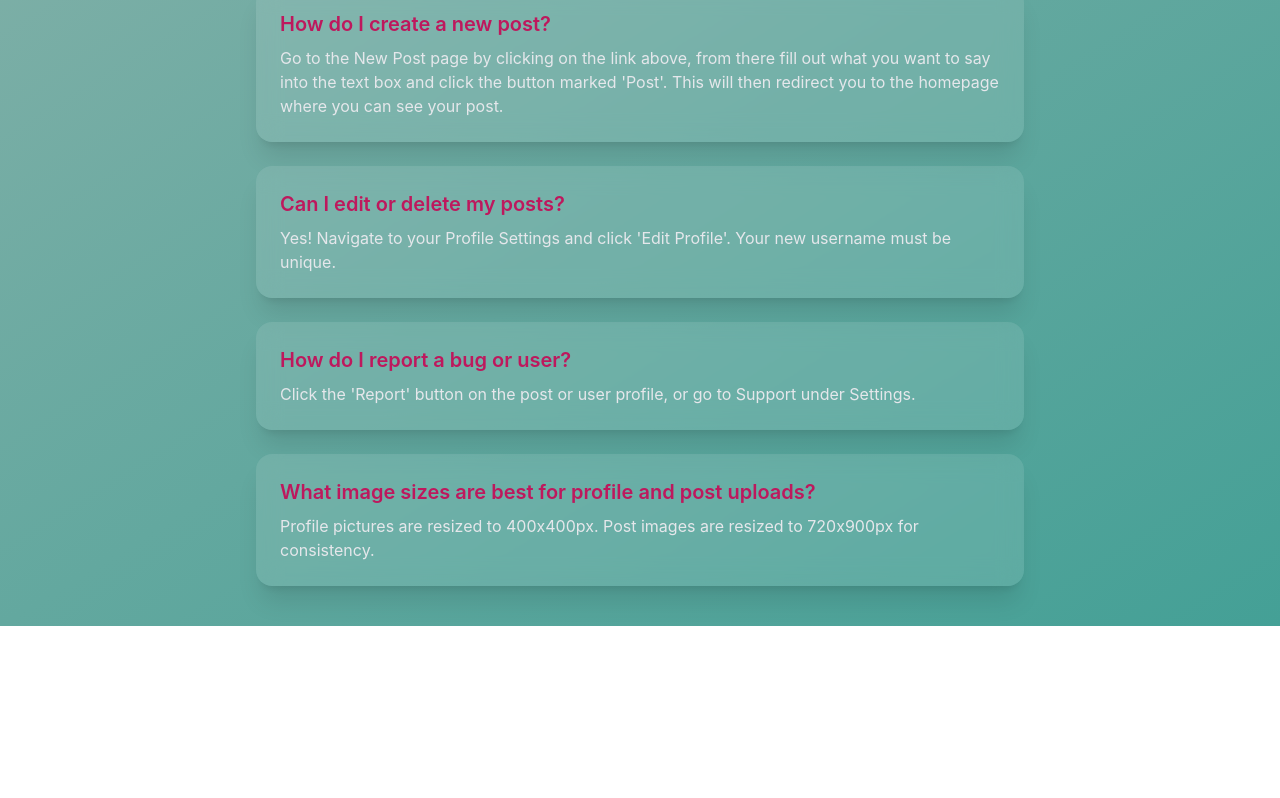
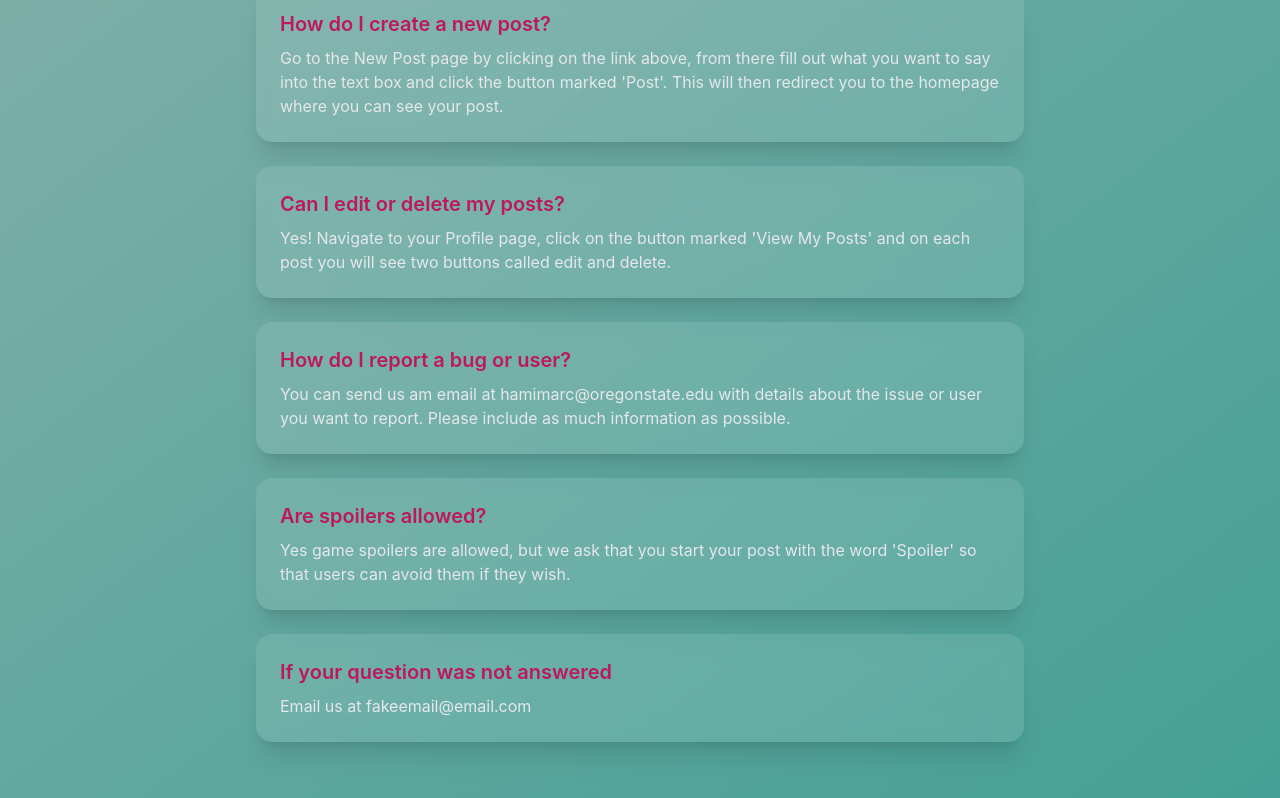
Before and after one commit to Marcosauras/cs361_socialmedia, a React (Create React App) app in the folder client/: page /help in a window 1280 px wide. Shown: the part 254-1052 px from the top of the page. Before the commit the page ends 880 px from the top, so only its background shows below. Built offline with nearby package versions, Linux system fonts and the light colour scheme; sample sign-in values are in the browser's storage.

Commit message:
Things seem to be working

```diff
--- a/client/src/components/HelpPage.js
+++ b/client/src/components/HelpPage.js
@@ -8,17 +8,17 @@ const HelpPage = () => {
     {
       question: "Can I edit or delete my posts?",
       answer:
-        "Yes! Navigate to your Profile Settings and click 'Edit Profile'. Your new username must be unique.",
+        "Yes! Navigate to your Profile page, click on the button marked 'View My Posts' and on each post you will see two buttons called edit and delete.",
     },
     {
       question: "How do I report a bug or user?",
       answer:
-        "Click the 'Report' button on the post or user profile, or go to Support under Settings.",
+        "You can send us am email at hamimarc@oregonstate.edu with details about the issue or user you want to report. Please include as much information as possible.",
     },
     {
-      question: "What image sizes are best for profile and post uploads?",
+      question: "Are spoilers allowed?",
       answer:
-        "Profile pictures are resized to 400x400px. Post images are resized to 720x900px for consistency.",
+        "Yes game spoilers are allowed, but we ask that you start your post with the word 'Spoiler' so that users can avoid them if they wish.",
     },
   ];
 
@@ -42,6 +42,12 @@ const HelpPage = () => {
             </div>
           ))}
         </div>
+        <div className="my-6 space-y-6">
+          <div className="bg-white/10 backdrop-blur-md p-6 rounded-2xl shadow-xl text-white relative">
+            <h2 className="text-xl font-semibold text-pink-700"> If your question was not answered</h2>
+            <p className="mt-2 text-gray-200"> Email us at fakeemail@email.com</p>
+          </div>
+        </div>
       </div>
     </div>
   );
```
